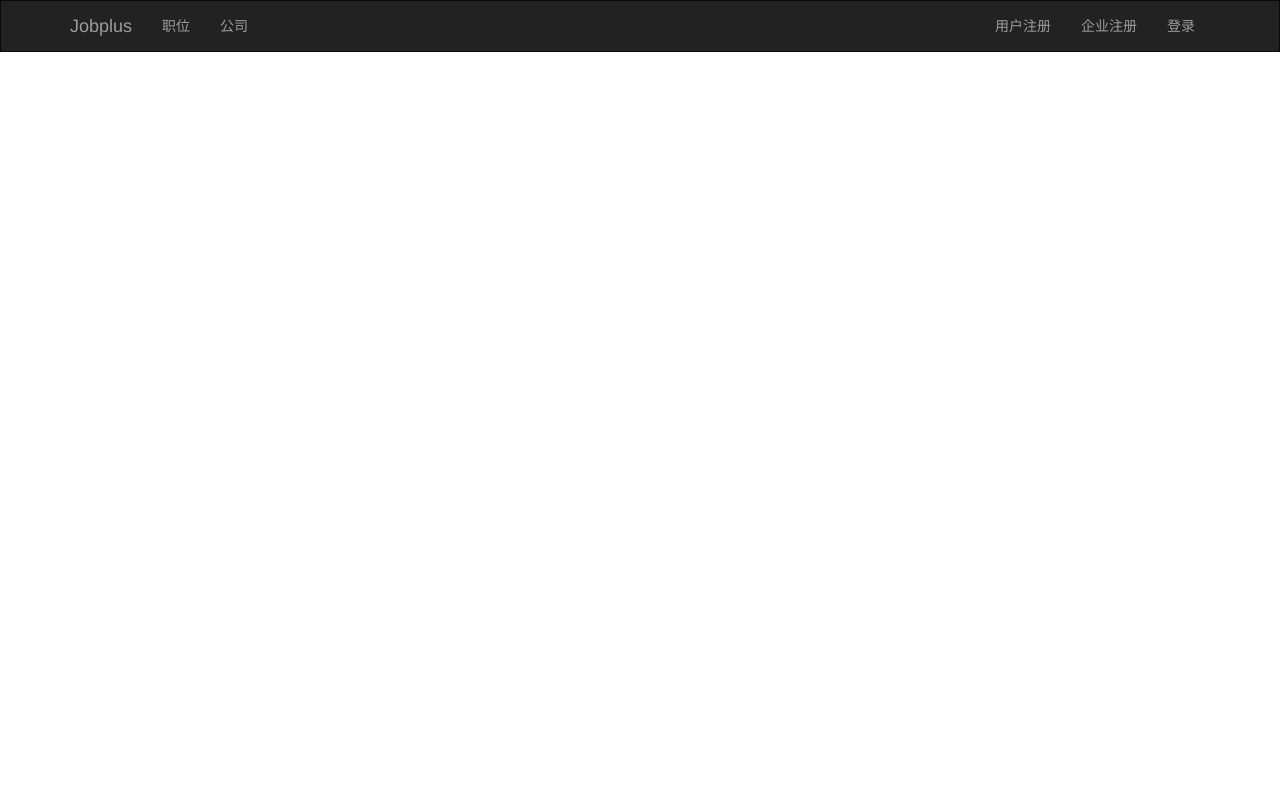
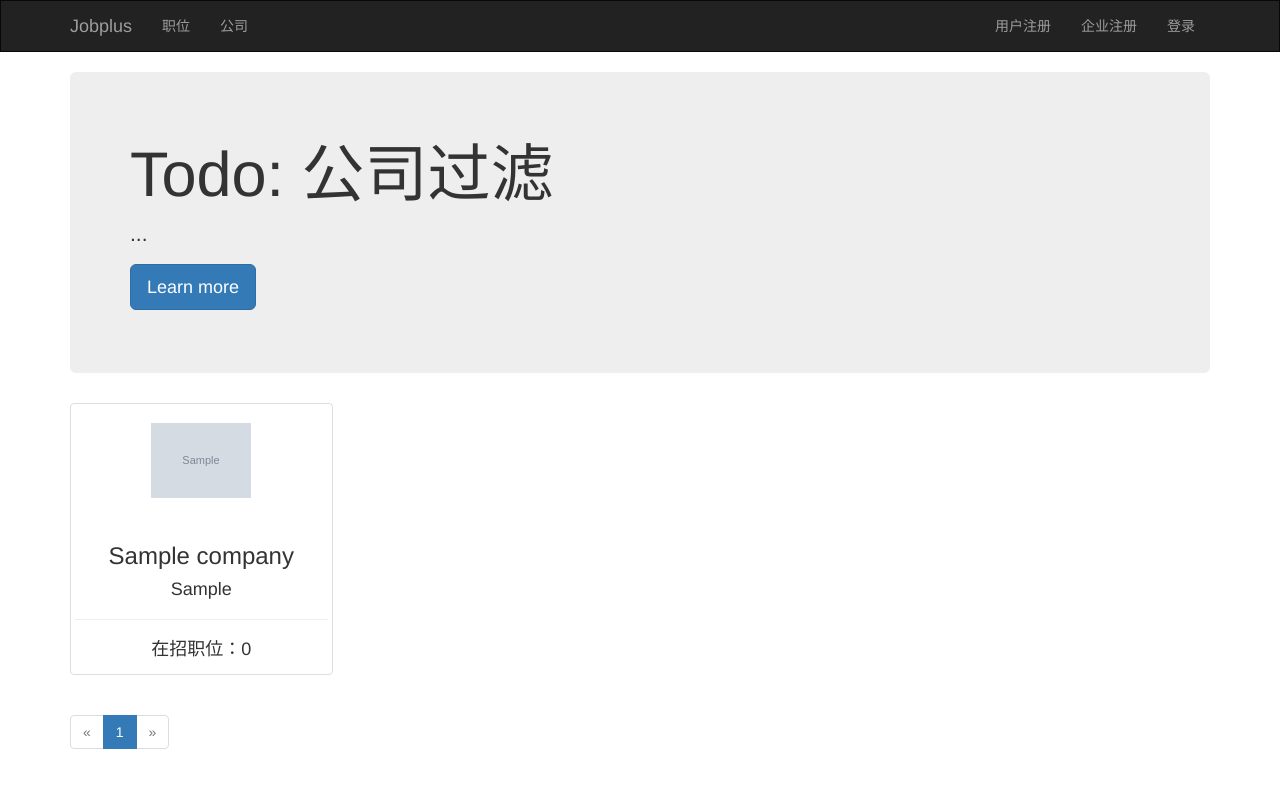
Before and after one commit to LouPlus/jobplus12-1, a Flask app: page /company/ in a window 1280 px wide. Run offline with Flask 2, Linux system fonts and the light colour scheme; tables that the repository leaves empty hold one stand-in row (values such as "Sample post"); grey boxes marked "Sample" are stand-in pictures; data that the repository does not hold is empty; some libraries are stand-ins or nearby versions.

Commit message:
修改职位列表页 公司列表页

```diff
--- a/jobplus/static/main.css
+++ b/jobplus/static/main.css
@@ -18,42 +18,59 @@
     background: #eeeeee;
     margin-top: -20px;
 }
-.salary{
+
+.salary {
     color: #fd5f39;
 }
 
-span.tag{
+span.tag {
     background: #fff;
     color: #70797b;
     font-weight: normal;
 }
 
-.pre{
+.pre {
     white-space: pre;
 }
 
-.job-company-info{
+.job-company-info {
     padding: 30px;
 }
-.company-info-container{
+
+.company-info-container {
     height: 100%;
     display: flex;
     align-items: center;
 }
-.company-info{
+
+.company-info {
     background: #ffffff;
     flex: 1;
     height: 160px;
     display: flex;
 }
-.company-info>img{
+
+.company-info > img {
     width: 160px;
     height: 160px;
 }
-.company-info-title{
+
+.company-info-title {
     flex: 1;
-    padding: 0 20px ;
+    padding: 0 20px;
 }
-.tab-pane{
+
+.tab-pane {
     padding: 30px;
 }
+
+.job-item {
+    padding: 13px;
+    border: solid 1px #ddd;
+    border-radius: 5px;
+    margin-bottom: 15px;
+}
+.timesince {
+    font-size: 12px;
+    color: #999;
+}
--- a/jobplus/templates/base.html
+++ b/jobplus/templates/base.html
@@ -24,13 +24,13 @@
                 <span class="icon-bar"></span>
                 <span class="icon-bar"></span>
             </button>
-            <a class="navbar-brand" href="#">Jobplus</a>
+            <a class="navbar-brand" href="{{ url_for('front.index') }}">Jobplus</a>
         </div>
 
         <div class="collapse navbar-collapse" id="bs-example-navbar-collapse-1">
             <ul class="nav navbar-nav">
-                <li><a href="#">职位</a></li>
-                <li><a href="#">公司</a></li>
+                <li><a href="{{ url_for('job.index') }}">职位</a></li>
+                <li><a href="{{ url_for('company.index') }}">公司</a></li>
             </ul>
             <ul class="nav navbar-nav navbar-right">
                 {% if not current_user.is_authenticated %}
--- a/jobplus/templates/company/index_company.html
+++ b/jobplus/templates/company/index_company.html
@@ -7,13 +7,17 @@ Company
 {% endblock %}
 
 
-{% block body %}
-<div id="filterBox">
-    filter
-</div>
+{% block content %}
+<div class="filterBox">
+        <div class="jumbotron">
+            <h1>Todo: 公司过滤</h1>
+            <p>...</p>
+            <p><a class="btn btn-primary btn-lg" href="#" role="button">Learn more</a></p>
+        </div>
+    </div>
 
 
-<div class="company-list">
+<div class="company-list row">
     {% for company in pagination.items %}
         {{ render_company(company) }}
     {% endfor %}
--- a/jobplus/templates/macros.html
+++ b/jobplus/templates/macros.html
@@ -46,15 +46,17 @@
             {% for page in pagination.iter_pages() %}
                 {% if page %}
                     {% if page != pagination.page %}
-                <li><a href="{{url_for(endpoint, page=page)}}">{{ page }}</a></li>
+                        <li><a href="{{ url_for(endpoint, page=page) }}">{{ page }}</a></li>
                     {% else %}
-                <li class="active"><a href="#">{{page}}<span class="sr-only">(current)</span></a></li>
+                        <li class="active"><a href="#">{{ page }}<span class="sr-only">(current)</span></a></li>
                     {% endif %}
                 {% else %}
                     <span class="ellipsis">?</span>
                 {% endif %}
             {% endfor %}
-        <li {% if not pagination.has_next %} class="disabled" {% endif %}><a href="{{url_for(endpoint, page=pagination.next_num) if pagination.has_next else '#'}}">&raquo;</a></li>
+            <li {% if not pagination.has_next %} class="disabled" {% endif %}><a
+                    href="{{ url_for(endpoint, page=pagination.next_num) if pagination.has_next else '#' }}">&raquo;</a>
+            </li>
         </ul>
     </nav>
 {% endmacro %}
@@ -62,16 +64,15 @@
 
 {% macro render_company(company) %}
     <div class="col-md-3 company-item">
-        <div class="thumbnail">
-            <a href="#">
+        <div class="thumbnail" style="padding-top: 19px">
+            <a href="{{ url_for('company.detail',company_id=company.id) }}"
+               style="display: block;height: 100px;">
                 <img src="{{ company.logo }}" alt="company-logo" width="100" height="100">
             </a>
-            <a href="#">
-                <h3>{{ company.name }}</h3>
-            </a>
-            <a href="{{ company.website }}"><h4>{{ company.website }}</h4></a>
-            <p>{{ company.slogan }}</p>
-            <h4>{{ company.addr}}</h4>
+            <h3 class="text-center">{{ company.name }}</h3>
+            <h4 class="text-center">{{ company.addr  }}</h4>
+            <hr>
+            <h4 class="text-center">在招职位：{{ company.jobs |length }}</h4>
         </div>
     </div>
 {% endmacro %}
@@ -81,30 +82,38 @@
     <div class="col-md-3">
         <div class="job-item">
             <div class="job-top">
-                <div class="job-name">
-                    <h2><a href="#">{{ job.name }}</a></h2>
+                <div>
+                    <a href="{{ url_for('job.detail',job_id=job.id) }}" style="font-weight: bold">{{ job.name }}</a>
+                    <span class="timesince">[{{ job.publish_time }}]</span>
                 </div>
-                <span class="create-time">&ensp;[{{ job.created_at }}]&ensp;</span>
-                <span class="salary">{{ job.salary }}</span>
+                <div class="job-info">
+                    <span class="salary">{{ job.salary }}</span>/{{ job.addr }}/{{ job.experience_text }}
                 </div>
-            <div class="job-main">
-                <span class="work-experience">{{ job.experience }}</span>
-                <span class="work-requires">{{ job.requires }}</span>
-            </div>
-            <div class="labels">
+                <div class="labels" style="height: 20px; ">
                     {% for tag in job.tags %}
-                    <span class="label lable-default">{{ tag }}</span>
+                        <span class="label lable-primary"
+                              style="font-weight:normal;background:#585858;">{{ tag.name }}</span>
                     {% endfor %}
                 </div>
+            </div>
+            <hr>
             <div class="job-bottom">
-                <a href="#" class="company-logo">
-                    <img src="#" alt="logo">
+                <div class="media">
+                    <div class="media-left">
+                        <a href="{{ url_for('company.detail',company_id=job.company.id) }}">
+                            <img class="media-object"
+                                 src="{{ job.company.logo }}"
+                                 alt="..."
+                                 width="60" height="60">
                         </a>
-                <div class="bottom-right">
-                    <h4>{{ job.company.name }}</h4>
-                    <span class="company-tags">
-                        <!--暂时空着了-->
-                    </span>
+                    </div>
+                    <div class="media-body">
+                        <h4 class="media-heading">{{ job.company.name }}</h4>
+                        <h4>
+                            <span class="glyphicon glyphicon-home"></span>
+                            {{ job.company.addr }}
+                        </h4>
+                    </div>
                 </div>
             </div>
         </div>
```
Also changed, not shown: jobplus/templates/job/index.html (+10 -4 lines). Lines whose indentation alone changed are shown as unchanged.
